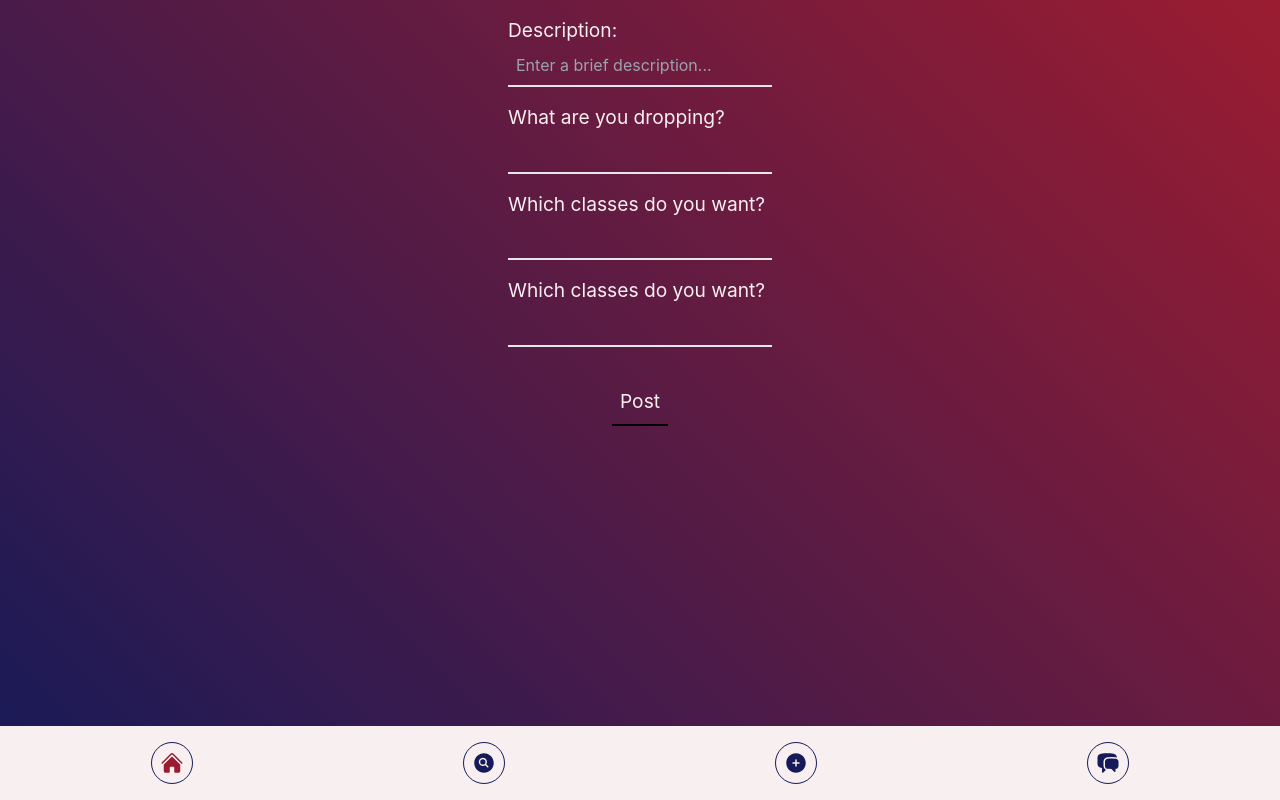
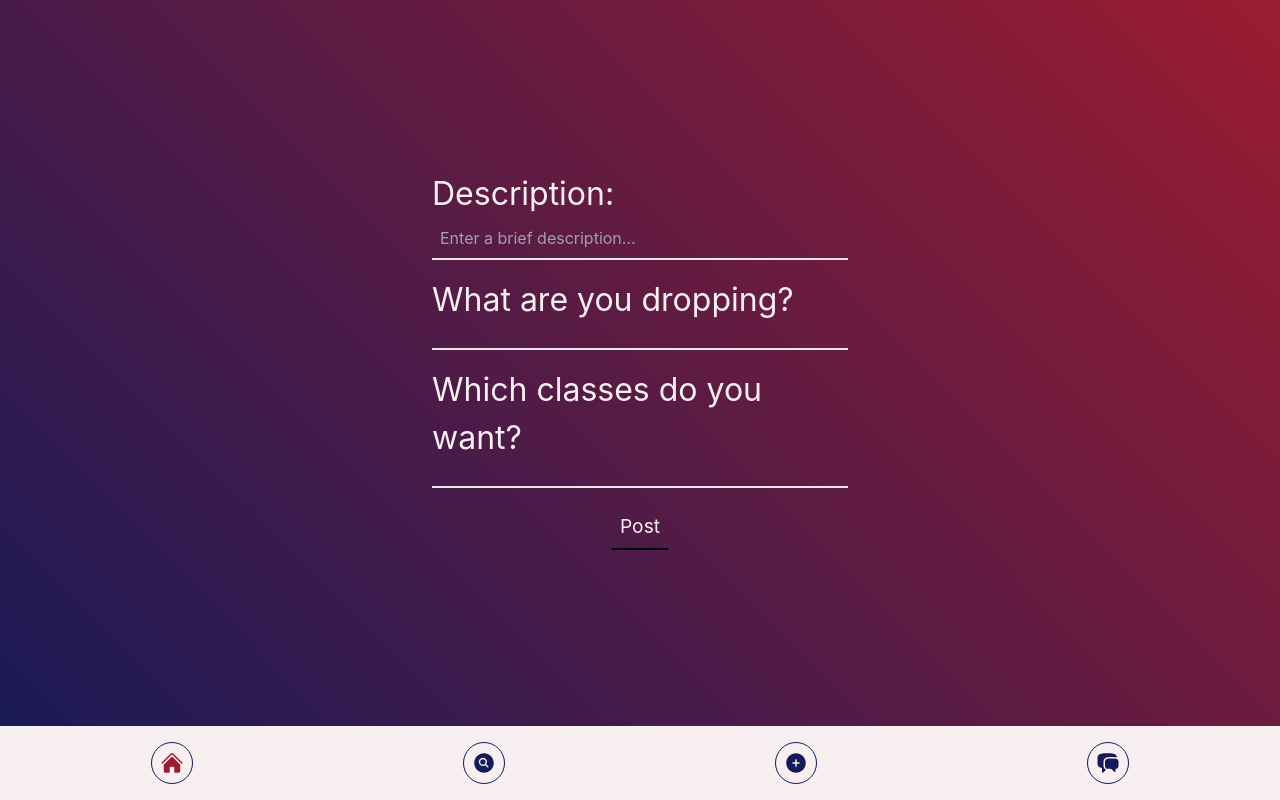
Before and after one commit to j-ackie/brutus, a React (Create React App) app in the folder frontend/: page /create-listing in a window 1280 px wide. Built offline with nearby package versions, Linux system fonts and the light colour scheme.

Commit message:
dropdown wip whatever how many times

```diff
--- a/frontend/src/global/Dropdown.tsx
+++ b/frontend/src/global/Dropdown.tsx
@@ -5,9 +5,10 @@ type InputWithDropdownProps = {
   name: string;
   options: string[];
   onChange: (value: string) => void;
+  className?: string;
 };
 
-const InputWithDropdown: React.FC<InputWithDropdownProps> = ({ value, name, options, onChange }) => {
+const InputWithDropdown: React.FC<InputWithDropdownProps> = ({ value, name, options, onChange, className }) => {
   const [selectedValue, setSelectedValue] = useState(value);
   const [isDropdownOpen, setIsDropdownOpen] = useState(false);
   const inputRef = useRef<HTMLInputElement>(null);
@@ -60,7 +61,7 @@ const InputWithDropdown: React.FC<InputWithDropdownProps> = ({ value, name, opti
         onChange={(e) => setSelectedValue(e.target.value)}
         onFocus={handleInputFocus}
         onBlur={handleBlur}
-        className="p-2 outline-none border-b-2 focus:border-b-accent text-text bg-transparent"
+        className={className + " outline-none border-b-2 focus:border-b-accent text-text bg-transparent"}
       />
       {isDropdownOpen && (
         <select
--- a/frontend/src/pages/create/Create.tsx
+++ b/frontend/src/pages/create/Create.tsx
@@ -1,5 +1,5 @@
 import React, { useState } from 'react';
-import { SubHeading } from '../../global/Text';
+import { SubHeading, Heading } from '../../global/Text';
 import { TextButton } from '../../global/Buttons';
 import Input from '../../global/Input'; // Ensure this import path is correct
 import InputWithDropdown from '../../global/Dropdown';
@@ -16,7 +16,7 @@ const CreateListing = () => {
     'Core',
     'Theory',
     'Interfaces',
-    'Software Development/Programming Languages',
+    'Programming Languages',
     'Systems',
     'Projects',
     'Electives',
@@ -31,50 +31,47 @@ const CreateListing = () => {
   };
 
   return (
-    <div className="flex flex-col items-center justify-start h-screen pt-4" style={{
+    <div className="flex flex-col items-center justify-center h-screen pb-20" style={{
       background: `linear-gradient(45deg, ${COLORS.primary}, ${COLORS.accent2})`
     }}>
-      <div className="mb-4">
-        <SubHeading text="Description: " color={COLORS.text} />
+      {/* Wrap each input field and its label in a div with a specific max width */}
+      <div className="w-full max-w-md px-4 mb-4"> {/* Adjust 'max-w-md' and 'px-4' as needed */}
+        <Heading text="Description: " color={COLORS.text} />
         <Input
           type="text"
           value={description}
           name="description"
           placeholder="Enter a brief description..."
           onChange={(e: React.ChangeEvent<HTMLInputElement>) => setDescription(e.target.value)}
-          className="" // Add any specific styling classes you need
+          className="w-full" // Ensures the input stretches to the full width of its parent
         />
       </div>
-      <div className="mb-4">
-        <SubHeading text="What are you dropping? " color={COLORS.text} />
+
+      {/* Repeat the pattern for other inputs and dropdowns */}
+      <div className="w-full max-w-md px-4 mb-4">
+        <Heading text="What are you dropping? " color={COLORS.text} />
         <InputWithDropdown
           value={have}
-          name={"have"}
-          options={categories} // You can pass options for the dropdown here
+          name="have"
+          options={categories}
           onChange={(value: string) => setHave(value)}
+          className="w-full" // Applies full width to the dropdown
         />
       </div>
-      <div className="mb-4">
-        <SubHeading text="Which classes do you want? " color={COLORS.text} />
+
+      <div className="w-full max-w-md px-4 mb-4">
+        <Heading text="Which classes do you want? " color={COLORS.text} />
         <InputWithDropdown
           value={want}
-          name={"want"}
-          options={categories} // You can pass options for the dropdown here
+          name="want"
+          options={categories}
           onChange={(value: string) => setWant(value)}
+          className="w-full"
         />
       </div>
-      <div className="mb-4">
-        <SubHeading text="Which classes do you want? " color={COLORS.text} />
-        <InputWithDropdown
-          value={want}
-          name={"want"}
-          options={categories} // You can pass options for the dropdown here
-          onChange={(value: string) => setWant(value)}
-        />
-      </div>
-      <div className="mb-4">
-        {/* Additional input with dropdown */}
-      </div>
+
+      {/* Repeat for any additional inputs/dropdowns you might have */}
+
       <TextButton text="Post" onClick={handleCreateListing}></TextButton>
     </div>
   );
```
